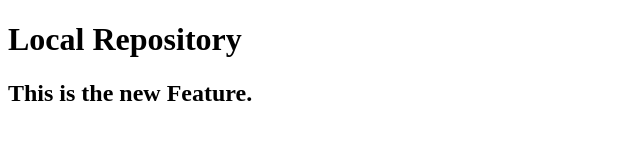
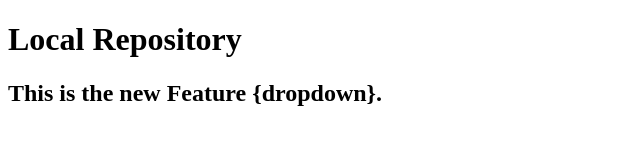
Before and after one commit to shruti3032/LocalRepo, a plain HTML site: page index.html in a window 1280 px wide. Shown: the whole page, without its empty margins (0-640 px from the left). Drawn offline with Linux system fonts and the light colour scheme.

Commit message:
Add dropdown

```diff
--- a/index.html
+++ b/index.html
@@ -7,6 +7,6 @@
 </head>
 <body>
     <h1>Local Repository</h1>
-    <h2>This is the new Feature.</h2>
+    <h2>This is the new Feature {dropdown}.</h2>
 </body>
 </html>
```
